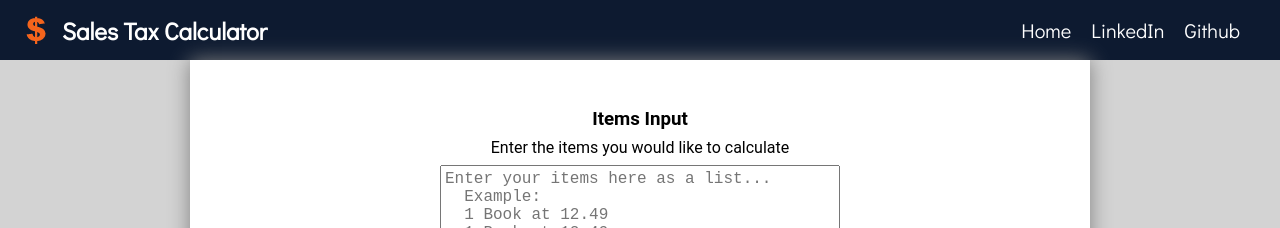
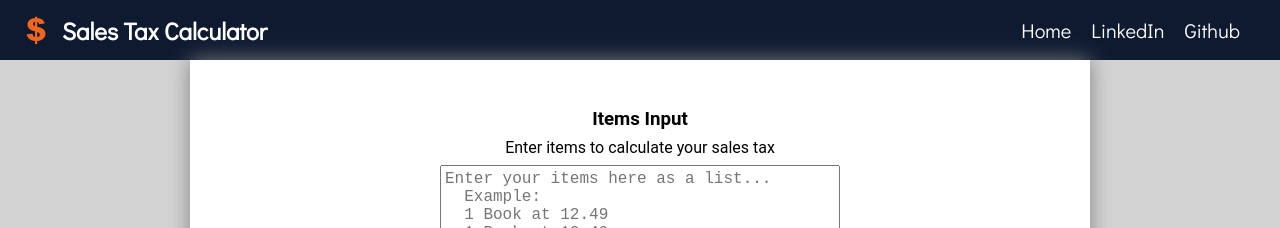
Before and after one commit to JDBorges187/sales-taxes, a React (Vite) app: page / in a window 1280 px wide. Shown: the top 228 px of the page. Built offline with nearby package versions, Linux system fonts and the light colour scheme.

Commit message:
error handling

```diff
--- a/src/components/Form.tsx
+++ b/src/components/Form.tsx
@@ -32,18 +32,20 @@ const Form = () => {
 
   const updateTextArea = (e: ChangeEvent<HTMLTextAreaElement>) => {
     setTextInput(e.target.value.replace(/\n{2,}/g, '\n'))
+    setItemsArray([]);
   }
 
   return (
     <div className="container">
       <form className="form" onSubmit={handleSubmit}>
         <h3 className="form__title">Items Input</h3>
-        <p className="form__description">Enter the items you would like to calculate</p>
+        <p className="form__description">Enter items to calculate your sales tax</p>
         <textarea
           className="form__input"
           placeholder={placeholder}
           onChange={updateTextArea}
-          value={textInput} />
+          value={textInput}
+          required/>
 
         <button className="form__button" type="submit">
           Calculate
```
